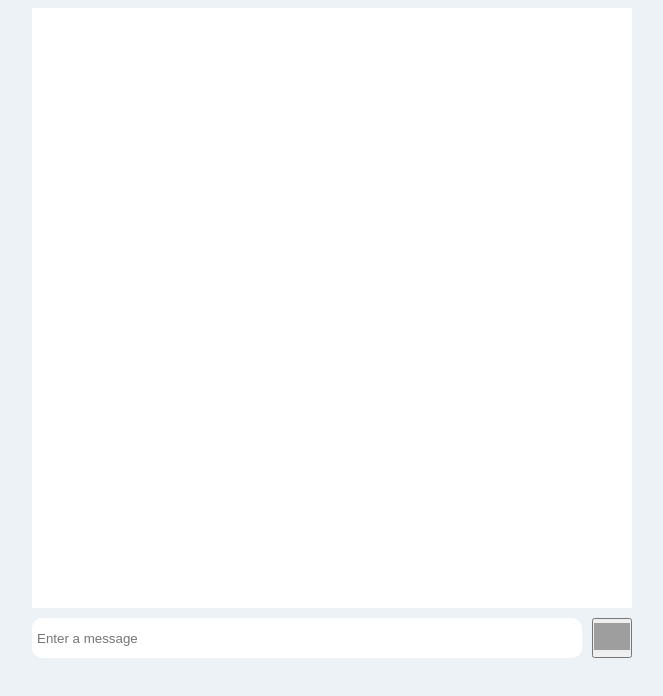
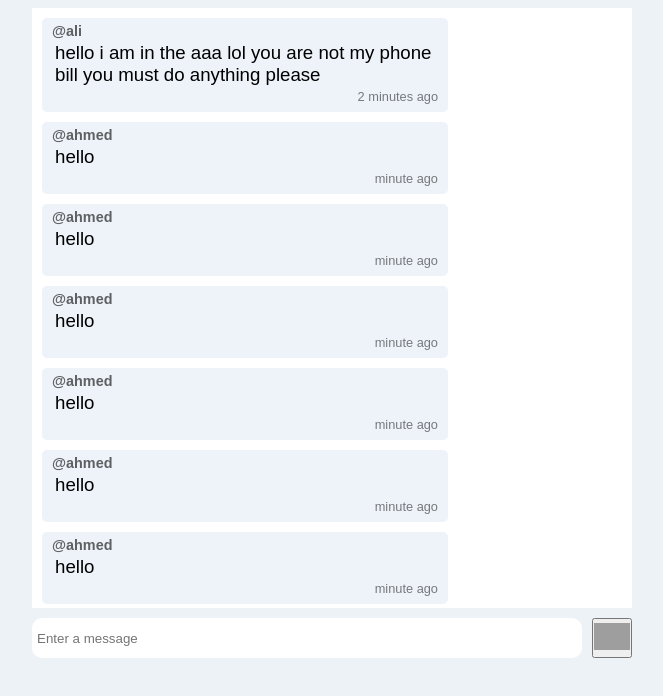
Before and after one commit to Alihaitham26/my-chat, a React (Vite) app: page / in a window 1280 px wide. Shown: the top 696 px of the page, without its empty margins (308-971 px from the left). Built offline with nearby package versions, Linux system fonts and the light colour scheme; no server answers; grey boxes are pictures that could not be loaded.

Commit message:
make msg component

```diff
--- a/src/App.css
+++ b/src/App.css
@@ -6,6 +6,8 @@
   width: 100%;
   height: calc(var(--App-size));
   background-color: #fff;
+  padding: 10px;
+  overflow: scroll;
 }
 .msg-sender{
   display: flex;
@@ -31,8 +33,33 @@
 .msg-sender button img{
   width: 100%;
 }
+.msg{
+  width: 70%;
+  background-color: #edf3f9;
+  border-radius: 5px;
+  padding: 5px;
+  padding-left: 10px;
+  margin-bottom: 10px;
+}
+.msg h3{
+  font-size: 0.9rem;
+  margin: 0;
+  opacity: 0.6;
+}
+.msg p{
+  margin: 3px;
+}
+.msg .time{
+  opacity: 0.5;
+  font-size: 0.8rem;
+  text-align: right;
+  margin-right: 5px;
+}
 @media(max-width:576px){
   .App{
     width: calc(100% - 20px);
   }
+  .msg{
+    width: 90%;
+  }
 }
--- /dev/null
+++ b/src/component/Msg.jsx
@@ -0,0 +1,9 @@
+export default function Msg({user,text,time}){
+  return(
+    <div className="msg">
+      <h3>@{user}</h3>
+      <p className="text">{text}</p>
+      <p className="time">{time}</p>
+    </div>
+  )
+}
--- a/src/component/MsgViewer.jsx
+++ b/src/component/MsgViewer.jsx
@@ -1,7 +1,18 @@
+import Msg from "./Msg.jsx";
 export default function MsgViewer(){
   return(
     <div className="msg-viewer">
-
+      <Msg text="hello i am in the aaa lol you are not my phone bill you must do anything please" user="ali" time="2 minutes ago"/>
+      <Msg text="hello" user="ahmed" time="minute ago"/>
+      <Msg text="hello" user="ahmed" time="minute ago"/>
+      <Msg text="hello" user="ahmed" time="minute ago"/>
+      <Msg text="hello" user="ahmed" time="minute ago"/>
+      <Msg text="hello" user="ahmed" time="minute ago"/>
+      <Msg text="hello" user="ahmed" time="minute ago"/>
+      <Msg text="hello" user="ahmed" time="minute ago"/>
+      <Msg text="hello" user="ahmed" time="minute ago"/>
+      <Msg text="hello" user="ahmed" time="minute ago"/>
+      <Msg text="hello" user="ahmed" time="minute ago"/>
     </div>
   )
 }
--- a/src/index.css
+++ b/src/index.css
@@ -6,4 +6,6 @@
 }
 body{
   background-color: #edf2f7;
+  font-family: Arial, Helvetica, sans-serif;
+  font-size: 14pt;
 }
```
